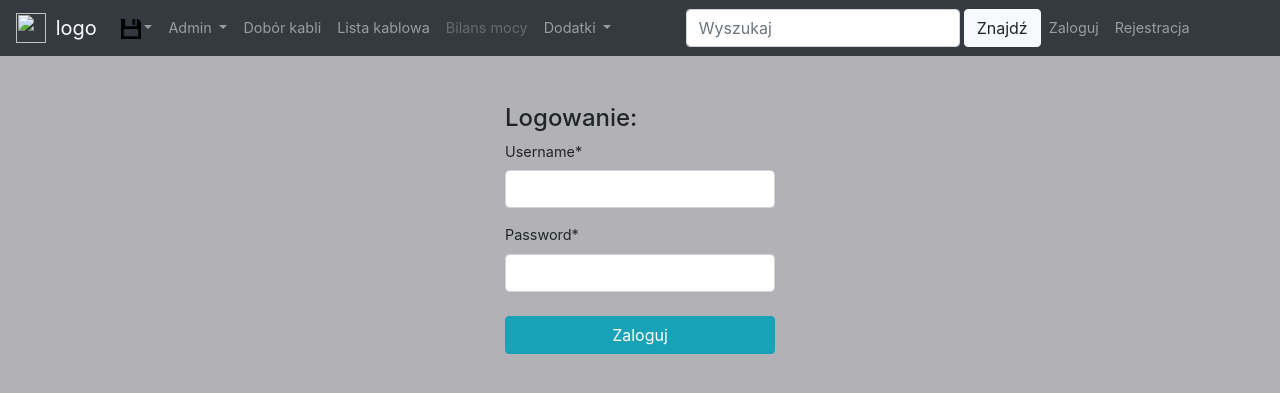
After one commit to Emil19880813/elecCalc, a Django app: page /account/login/ in a window 1280 px wide. The commit adds this page. Shown: the top 393 px of the page. Run offline with Django 3.2, Linux system fonts and the light colour scheme; some libraries are stand-ins or nearby versions.

Commit message:
account panel

```diff
--- a/elecCalc/forms.py
+++ b/elecCalc/forms.py
@@ -2,6 +2,9 @@ from crispy_forms.bootstrap import PrependedAppendedText
 from crispy_forms.helper import FormHelper
 from crispy_forms.layout import Layout, Row, Column
 from django import forms
+from django.contrib.auth.models import User
+from django.core.exceptions import ObjectDoesNotExist
+
 from elecCalc.models import Cable, ProtectionDevices
 
 
@@ -49,3 +52,39 @@ class CableSelectForm(forms.ModelForm):
                 Column('cable_cross_section', css_class='form-group col-md-1 mb-0'),
                 Column('cable_routing', css_class='form-group col-md-1 mb-0'),
                 css_class='form-row'))
+
+class LoginForm(forms.Form):
+    username = forms.CharField()
+    password = forms.CharField(widget=forms.PasswordInput)
+
+    def clean_username(self):
+        username = self.cleaned_data['username']
+        try:
+            User.objects.get(username=username)
+            return username
+        except ObjectDoesNotExist:
+            raise forms.ValidationError('Niepoprawna nazwa użytkownika')
+
+    def clean_password(self):
+        if 'username' in self.cleaned_data:
+            username = self.cleaned_data['username']
+            password = self.cleaned_data['password']
+            user = User.objects.get(username=username)
+            if user.check_password(password):
+                return password
+            raise forms.ValidationError('Niepoprawne hasło')
+
+
+class RegisterForm(forms.ModelForm):
+    password = forms.CharField(widget=forms.PasswordInput, label='Hasło')
+    password2 = forms.CharField(widget=forms.PasswordInput, label='Powtórz hasło')
+
+    def clean_password2(self):
+        ps = self.cleaned_data
+        if ps['password2'] != ps['password']:
+            raise forms.ValidationError('Hasła nie są identyczne.')
+        return ps['password2']
+
+    class Meta:
+        model = User
+        fields = ['username', 'first_name', 'email']
--- a/elecCalc/models.py
+++ b/elecCalc/models.py
@@ -1,7 +1,6 @@
 from django.db import models
 
 # Create your models here.
-
 
 OVERLOAD_FACTOR_CHOICES = (
     ('1.2', '1.2'),
--- a/elecCalc/static/css/main.css
+++ b/elecCalc/static/css/main.css
@@ -43,3 +43,7 @@ body {
   border-width: 5px;
   border-color: white;
 }
+
+.full-width {
+  width:100%!important;
+}
--- /dev/null
+++ b/elecCalc/templates/account/login.html
@@ -0,0 +1,19 @@
+{% extends "base.html" %}
+{% block content %}
+{% load crispy_forms_tags %}
+<div class="form-row justify-content-md-center mt-5">
+    <div class="col-md-3">
+        <h4 class="account-heading">Logowanie:</h4>
+        <form action="#" method="post">
+            {% csrf_token %}
+            <div class="form-group mb-2">
+                {{ form|crispy }}
+            </div>
+            <div class="form-group mt-4 mb-2">
+                <input class="btn btn-info block full-width" type="submit" value="Zaloguj">
+            </div>
+        </form>
+    </div>
+</div>
+
+{% endblock content %}
--- a/elecCalc/templates/base.html
+++ b/elecCalc/templates/base.html
@@ -55,12 +55,31 @@
 							<a class="dropdown-item" href="{% url 'elecCalc:display-idd' %}"> Tabela obciążalności kabli </a>
 						</ul>
 					</li>
+
 				</ul>
 
 				<form class="form-inline">
 					<input class="form-control mr-1" type="search" placeholder="Wyszukaj" aria-label="Wyszukaj">
 					<button class="btn btn-light" type="submit">Znajdź</button>
 				</form>
+                <ul class="navbar-nav mr-auto">
+                    {% if request.user.is_authenticated %}
+                        <li class="nav-item m-2">
+                            Witaj, {{ request.user.username }}!
+                        </li>
+                        <li class="nav-item">
+                            <a class="nav-link" href="{% url 'elecCalc:logout' %}"> Wyloguj </a>
+                        </li>
+                    {% else %}
+                        <li class="nav-item">
+                            <a class="nav-link" href="{% url 'elecCalc:login' %}"> Zaloguj </a>
+                        </li>
+
+                        <li class="nav-item">
+                        <a class="nav-link" href="{% url 'elecCalc:register' %}"> Rejestracja </a>
+                        </li>
+                    {% endif %}
+                </ul>
 			</div>
 		</nav>
 	</header>
--- a/elecCalc/templates/cable_list.html
+++ b/elecCalc/templates/cable_list.html
@@ -3,6 +3,7 @@
 {% load static %}
 {% block content %}
 <script src="../static/js/cable_list.js" type="text/javascript"></script>
+<script src="https://cdnjs.cloudflare.com/ajax/libs/jquery-cookie/1.4.1/jquery.cookie.min.js"></script>
 <div class="table-responsive col-sm-12">
     <table class="table table-bordered">
         <thead>
@@ -38,10 +39,10 @@
         </thead>
         <tbody>
             {% for result in results %}
-                <tr class="cableList" data-id="{result.position}">
+                <tr class="cableList" data-id="{{ result.position }}">
                     <td class="border-0"><a href=""><img class="arrow-up" src="{% static "arrow-up.png" %}" width="20" height="20" alt="Sortuj"></a></td>
                     <td class="border-top-0 border-bottom-0 border-left-0"><a href=""><img class="arrow-down" src="{% static "arrow-down.png" %}" width="20" height="20" alt="Sortuj"></a></td>
-                    <td>{{ result.position }}</td>
+                    <td data-position="{{ result.position }}">{{ result.position }}</td>
                     <td>{{ result.cir_number }}</td>
                     <td>{{ result.cir_name }}</td>
                     <td>{{ result.cir_voltage }}</td>
--- a/elecCalc/templates/main_page.html
+++ b/elecCalc/templates/main_page.html
@@ -252,6 +252,7 @@
 
     <div class="col-md-2">
         <input type="submit" class="btn btn-primary" value="Oblicz">
+        <input type="submit" class="btn btn-primary" value="Oblicza">
     </div>
 </form>
     <div class="row">
--- a/elecCalc/urls.py
+++ b/elecCalc/urls.py
@@ -3,7 +3,8 @@ from django.urls import path
 from elecCalc.views import DisplayCableView, DisplayDevicesView, \
     EditCableView, EditDeviceView, DeleteCableView, \
     DeleteDeviceView, AddCableView, AddDeviceView, \
-    MainPage, CableListView, CableIddView, export_to_csv, DeleteResultView, PositionChange
+    MainPage, CableListView, CableIddView, export_to_csv, DeleteResultView, PositionChange, LoginView, LogoutView, \
+    RegisterView
 
 app_name = 'elecCalc'
 
@@ -20,6 +21,9 @@ urlpatterns = [
     path('add-device/', AddDeviceView.as_view(), name='add-device'),
     path('cable-list/', CableListView.as_view(), name='cable-list'),
     path('display-idd/', CableIddView.as_view(), name='display-idd'),
-    path('/position/', PositionChange.as_view(), name='position'),
+    path('position/', PositionChange.as_view(), name='position'),
     path('export-to-csv/', export_to_csv, name='csv'),
+    path('account/register/', RegisterView.as_view(), name='register'),
+    path('account/login/', LoginView.as_view(), name='login'),
+    path('account/logout/', LogoutView.as_view(), name='logout'),
 ]
--- /dev/null
+++ b/elecCalc/validators.py
@@ -0,0 +1 @@
+from django.core.exceptions import ValidationError
--- a/elecCalc/views.py
+++ b/elecCalc/views.py
@@ -2,6 +2,9 @@
 from __future__ import unicode_literals
 import math, csv
 
+from django.contrib.auth import authenticate, login, logout
+from django.contrib.auth.decorators import login_required
+from django.contrib.auth.mixins import LoginRequiredMixin
 from django.http import HttpResponse, JsonResponse
 from django.views import View
 from django.shortcuts import render, redirect
@@ -9,7 +12,7 @@ from django import forms
 from django.http import HttpRequest
 
 # Create your views here.
-from elecCalc.forms import CableForm, ProtectionDevicesForm, CableSelectForm
+from elecCalc.forms import CableForm, ProtectionDevicesForm, CableSelectForm, LoginForm, RegisterForm
 from elecCalc.models import Cable, ProtectionDevices, CalculationResult
 
 
@@ -35,11 +38,6 @@ class Choices:
     )
 
 class MainPage(View):
-    next_position = 1
-
-    def __init__(self):
-        self.position = self.next_position
-        MainPage.next_position += 1
 
     def get(self, request):
 
@@ -58,7 +56,7 @@ class MainPage(View):
                                                           'times_off': times_off, 'k2_factors': k2_factors})
 
     def post(self, request):
-
+        position = int(CalculationResult.objects.all().count()) + 1
         voltages = [voltage[1] for voltage in Choices.voltage_choices]
         materials = [cable for cable in Cable.objects.all().distinct('material')]
         insulations = [cable for cable in Cable.objects.all().distinct('insulation')]
@@ -106,7 +104,7 @@ class MainPage(View):
                     56 * float(cable_cross_section) * pow(voltage * 1000, 2)), 2)
             first_condition = bool(i_z >= i_r >= i_b)
 
-        CalculationResult.objects.create(position=self.position, cir_number=circuit_number, cir_name=receiver_name, cir_voltage=voltage, cir_power=power, cir_cos_fi=power_factor, cir_current=i_b,
+        CalculationResult.objects.create(position=position, cir_number=circuit_number, cir_name=receiver_name, cir_voltage=voltage, cir_power=power, cir_cos_fi=power_factor, cir_current=i_b,
                                                   cab_amount=amount, core_amount=core, cab_routing=cable_routing, cab_insulation=insulation, cab_material=material,
                                                   cab_cable_cross_section=float(cable_cross_section), cab_length=length, cab_i_dd=i_dd, cab_kc_factor=layer_factor,
                                                   cab_i_z=i_z, dev_type=device_type, dev_current=current, dev_kr_factor=kr_factor, dev_i_r=i_r,
@@ -123,25 +121,29 @@ class MainPage(View):
                                                       'second_condition': second_condition})
 
 
-class CableListView(View):
+class CableListView(LoginRequiredMixin, View):
     def get(self, request):
-        results = CalculationResult.objects.all()
+        results = CalculationResult.objects.all().order_by('position')
         return render(request, 'cable_list.html', context={'results': results})
 
-class PositionChange(View):
+
+class PositionChange(LoginRequiredMixin, View):
     def post(self, request):
         pos_nr = request.POST.get('pos_nr')
         if pos_nr:
-            result = CalculationResult.objects.get(pk=int(pos_nr))
-            next_result = CalculationResult.objects.get(pk=(int(pos_nr) + 1))
-            result.position += 1
-            result.save()
-            next_result -= 1
-            next_result.save()
-            return JsonResponse({'status': 'ok'})
+            result = CalculationResult.objects.get(position=int(pos_nr))
+            if CalculationResult.objects.filter(position=(int(pos_nr) + 1)).exists():
+                next_result = CalculationResult.objects.get(position=(int(pos_nr) + 1))
+                result.position = int(result.position)
+                next_result.position = int(next_result.position)
+                result.position += 1
+                result.save()
+                next_result.position -= 1
+                next_result.save()
+                return JsonResponse({'status': 'ok'})
+        return JsonResponse({'status': 'bad'})
 
-
-class CableIddView(View):
+class CableIddView(LoginRequiredMixin, View):
     def get(self, request):
         cables = Cable.objects.all()
         cable_select_form = CableSelectForm()
@@ -160,23 +162,21 @@ class CableIddView(View):
             return render(request, 'display_idd.html', context={'cables': cables, 'cable_select_form': cable_select_form, 'result': result})
 
 
-
-
-
-
 #TODO: wyświetlanie danych
-class DisplayCableView(View):
+class DisplayCableView(LoginRequiredMixin, View):
     def get(self, request):
         cables = Cable.objects.all()
         return render(request, 'display_cable.html', context={'cables': cables})
+
 
 class DisplayDevicesView(View):
     def get(self, request):
         devices = ProtectionDevices.objects.all()
         return render(request, 'display_device.html', context={'devices': devices})
 
+
 #TODO: edit data
-class EditCableView(View):
+class EditCableView(LoginRequiredMixin, View):
     def get(self, request, cable_id):
         cable = Cable.objects.get(pk=cable_id)
         cable_form = CableForm(instance=cable)
@@ -188,7 +188,8 @@ class EditCableView(View):
             cable_form.save()
             return redirect('elecCalc:display-cable')
 
-class EditDeviceView(View):
+
+class EditDeviceView(LoginRequiredMixin, View):
     def get(self, request, device_id):
         device = ProtectionDevices.objects.get(pk=device_id)
         device_form = ProtectionDevicesForm(instance=device)
@@ -202,24 +203,26 @@ class EditDeviceView(View):
 
 
 #TODO: remove data
-class DeleteCableView(View):
+class DeleteCableView(LoginRequiredMixin, View):
     def get(self, request, cable_id):
         Cable.objects.get(pk=cable_id).delete()
         return redirect('elecCalc:display-cable')
 
-class DeleteDeviceView(View):
+
+class DeleteDeviceView(LoginRequiredMixin, View):
     def get(self, request, device_id):
         ProtectionDevices.objects.get(pk=device_id).delete()
         return redirect('elecCalc:display-device')
 
-class DeleteResultView(View):
+
+class DeleteResultView(LoginRequiredMixin, View):
     def get(self, request, result_id):
         CalculationResult.objects.get(pk=result_id).delete()
         return redirect('elecCalc:cable-list')
 
 
 #TODO: add data
-class AddCableView(View):
+class AddCableView(LoginRequiredMixin, View):
     def get(self, request):
         cable_form = CableForm()
         return render(request, "add_cable.html", context={"form": cable_form})
@@ -230,7 +233,8 @@ class AddCableView(View):
             cable_form.save()
         return redirect('elecCalc:display-cable')
 
-class AddDeviceView(View):
+
+class AddDeviceView(LoginRequiredMixin, View):
     def get(self, request):
         device_form = ProtectionDevicesForm()
         return render(request, "add_device.html", context={"form": device_form})
@@ -242,6 +246,44 @@ class AddDeviceView(View):
         return redirect('elecCalc:display-device')
 
 
+class LoginView(View):
+    def get(self, request):
+        login_form = LoginForm()
+        return render(request, "account/login.html", context={"form": login_form})
+    def post(self, request):
+        login_form = LoginForm(request.POST)
+        if login_form.is_valid():
+            data = login_form.cleaned_data
+            user = authenticate(username=data['username'], password=data['password'])
+            if user is not None:
+                if user.is_active:
+                    login(request, user)
+                    return redirect('elecCalc:main_page')
+                else:
+                    return HttpResponse('Konto jest zablokowane')
+            else:
+                return HttpResponse('Nieprawidłowe dane logowania')
+        return render(request, "account/login.html", context={"form": login_form})
+
+class LogoutView(View):
+    def get(self, request):
+        logout(request)
+        return redirect('elecCalc:login')
+
+class RegisterView(View):
+    def get(self, request):
+        form = RegisterForm()
+        return render(request, 'account/register.html', context={'form': form})
+    def post(self, request):
+        form = RegisterForm(request.POST)
+        if form.is_valid():
+            new_user = form.save(commit=False)
+            new_user.set_password(form.cleaned_data.get('password'))
+            new_user.save()
+            return render(request, 'account/register_done.html', context={'new_user': new_user})
+        return render(request, 'account/register.html', context={'form': form})
+
+@login_required
 def export_to_csv(request):
     mod = CalculationResult._meta
     response = HttpResponse(content_type='text/csv')
--- a/eselprojekt_calc/settings.py
+++ b/eselprojekt_calc/settings.py
@@ -126,3 +126,6 @@ USE_TZ = True
 # https://docs.djangoproject.com/en/1.11/howto/static-files/
 
 STATIC_URL = '/static/'
+
+LOGIN_URL = 'elecCalc:login'
+LOGOUT_URL = 'elecCalc:login'
```
Also changed, not shown: elecCalc/static/js/cable_list.js (+15 -1 lines), elecCalc/templates/account/register.html (added, +16 -0 lines), elecCalc/templates/account/register_done.html (added, +7 -0 lines), elecCalc/migrations/0041_auto_20200410_1144.py (added), elecCalc/migrations/0042_remove_calculationresult_position.py (added), elecCalc/migrations/0043_calculationresult_position.py (added).
